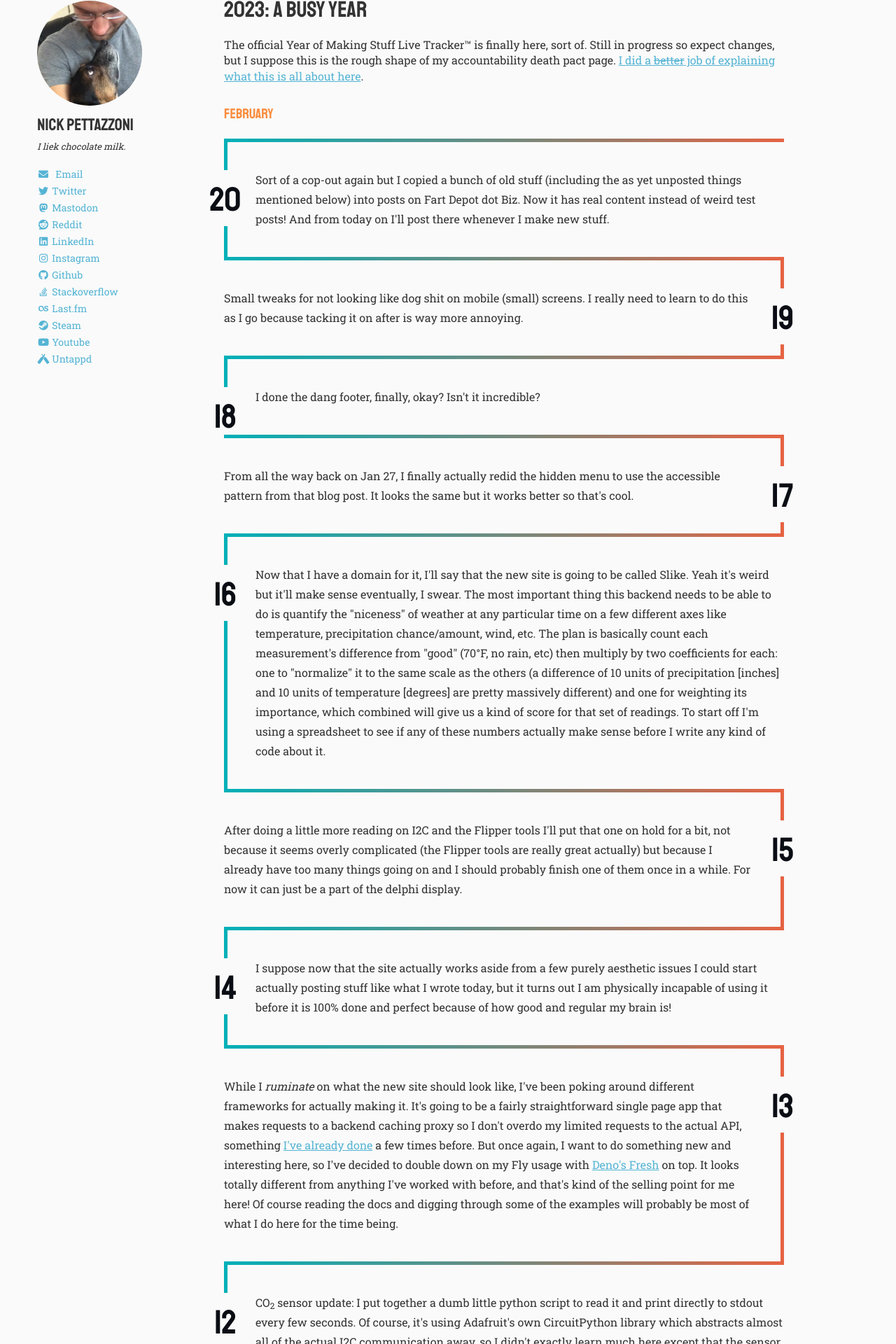
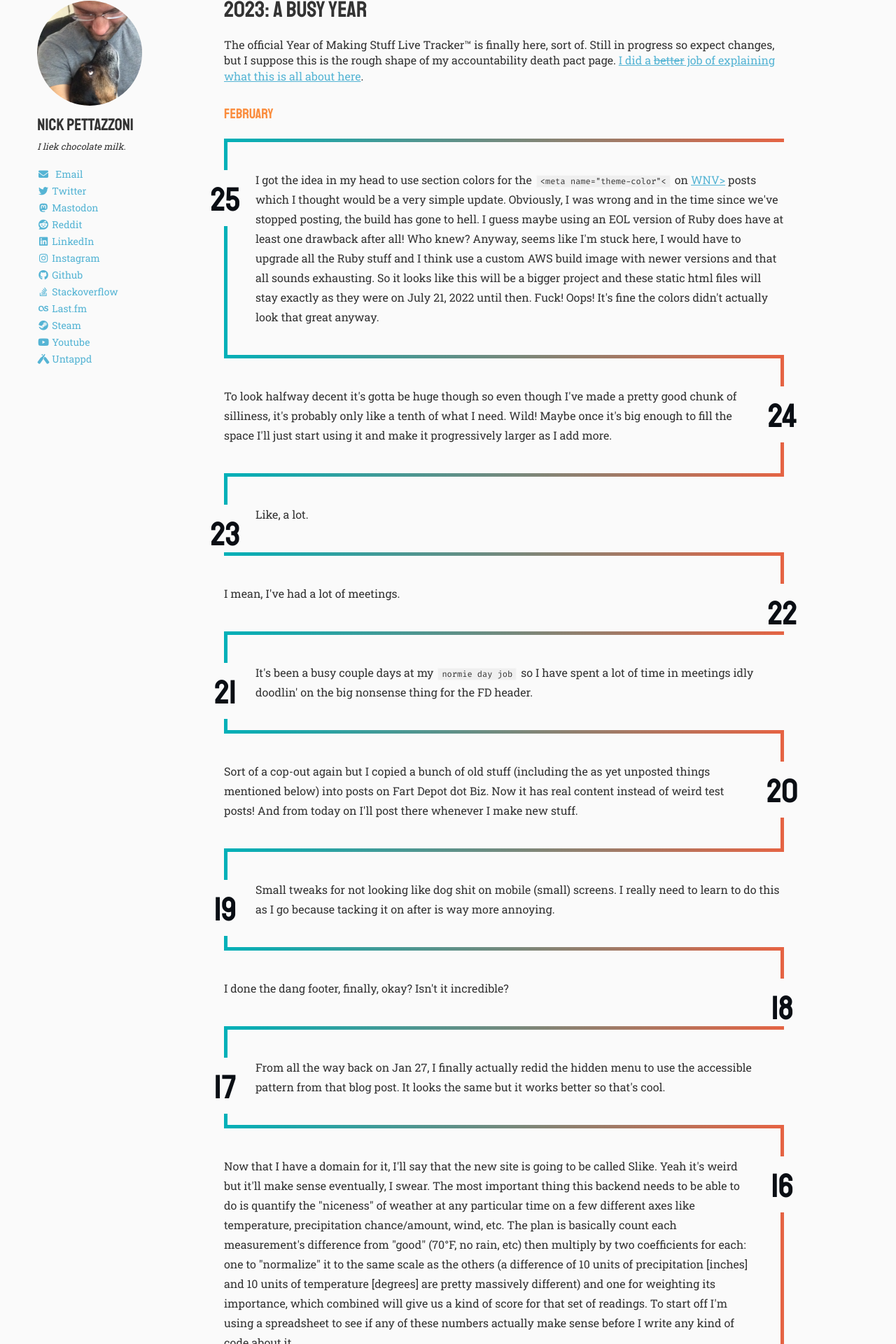
Before and after one commit to pettazz/pettazz.com, a Jekyll site: the page built from 2023/index.md, in a window 1280 px wide. Shown: the part 456-2376 px from the top of the page at 70% size. Built offline with Jekyll 4.4.1, drawn with Linux system fonts in a browser that asks for light colours; nearby versions of some CDN libraries.

Commit message:
okay not a full week this time so thats good right

```diff
--- a/2023/index.md
+++ b/2023/index.md
@@ -12,6 +12,16 @@ The official Year of Making Stuff Live Tracker™ is finally here, sort of. Stil
 <div class="timeline">
 
   <h1><small>February</small></h1>
+
+  <p>I got the idea in my head to use section colors for the <code>&lt;meta name="theme-color"&lt;</code> on <a href="https://warrantynowvoid.com">WNV></a> posts which I thought would be a very simple update. Obviously, I was wrong and in the time since we've stopped posting, the build has gone to hell. I guess maybe using an EOL version of Ruby does have at least one drawback after all! Who knew? Anyway, seems like I'm stuck here, I would have to upgrade all the Ruby stuff and I think use a custom AWS build image with newer versions and that all sounds exhausting. So it looks like this will be a bigger project and these static html files will stay exactly as they were on July 21, 2022 until then. Fuck! Oops! It's fine the colors didn't actually look that great anyway.</p>
+
+  <p>To look halfway decent it's gotta be huge though so even though I've made a pretty good chunk of silliness, it's probably only like a tenth of what I need. Wild! Maybe once it's big enough to fill the space I'll just start using it and make it progressively larger as I add more.</p>
+
+  <p>Like, a lot.</p>
+
+  <p>I mean, I've had a lot of meetings.</p>
+
+  <p>It's been a busy couple days at my <code>normie day job</code> so I have spent a lot of time in meetings idly doodlin' on the big nonsense thing for the FD header.</p>
 
   <p>Sort of a cop-out again but I copied a bunch of old stuff (including the as yet unposted things mentioned below) into posts on Fart Depot dot Biz. Now it has real content instead of weird test posts! And from today on I'll post there whenever I make new stuff.</p>
 
--- a/assets/css/timeline.scss
+++ b/assets/css/timeline.scss
@@ -11,7 +11,7 @@ div.timeline {
   min-width: 300px;
   max-width: 1400px;
   margin: auto;
-  counter-reset: dayofmonth 21;
+  counter-reset: dayofmonth 26;
 
   &.full-31{
     counter-reset: dayofmonth 32;
```
